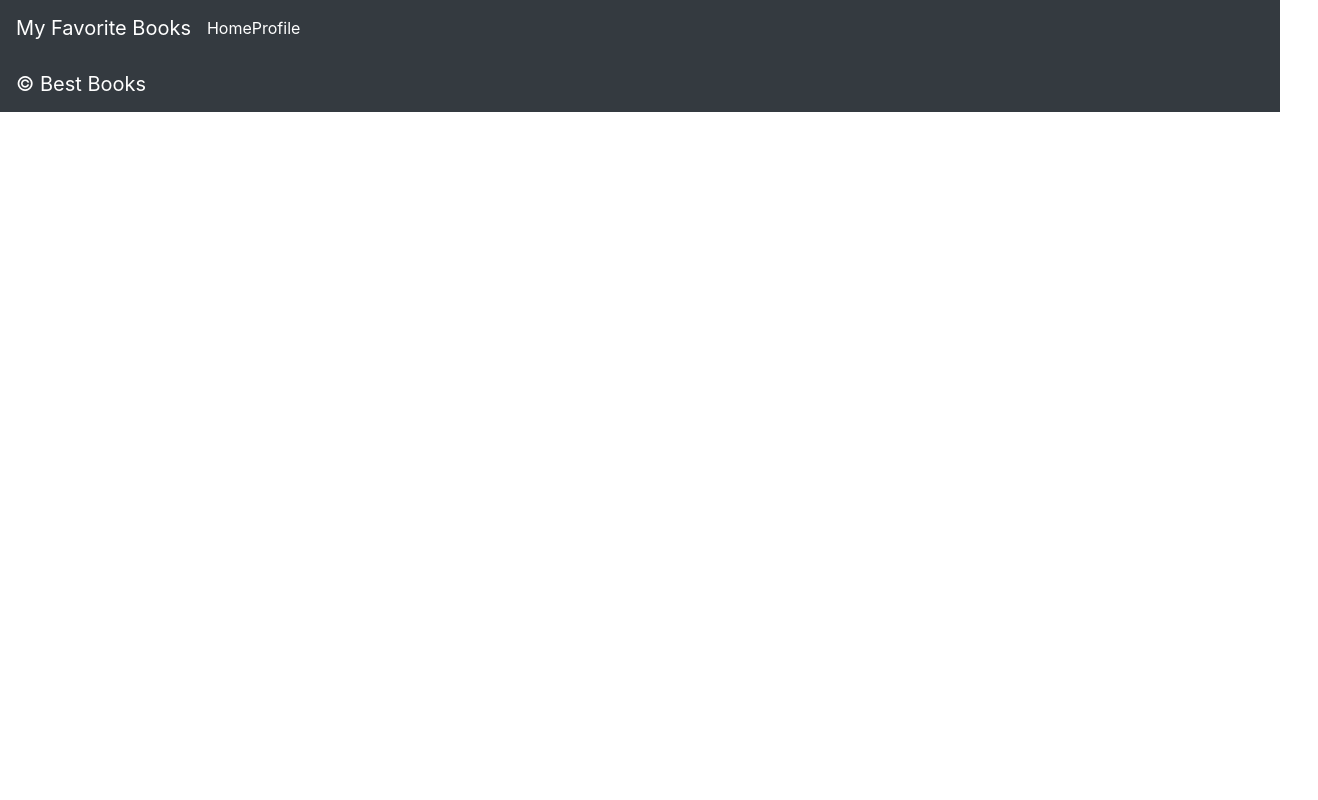
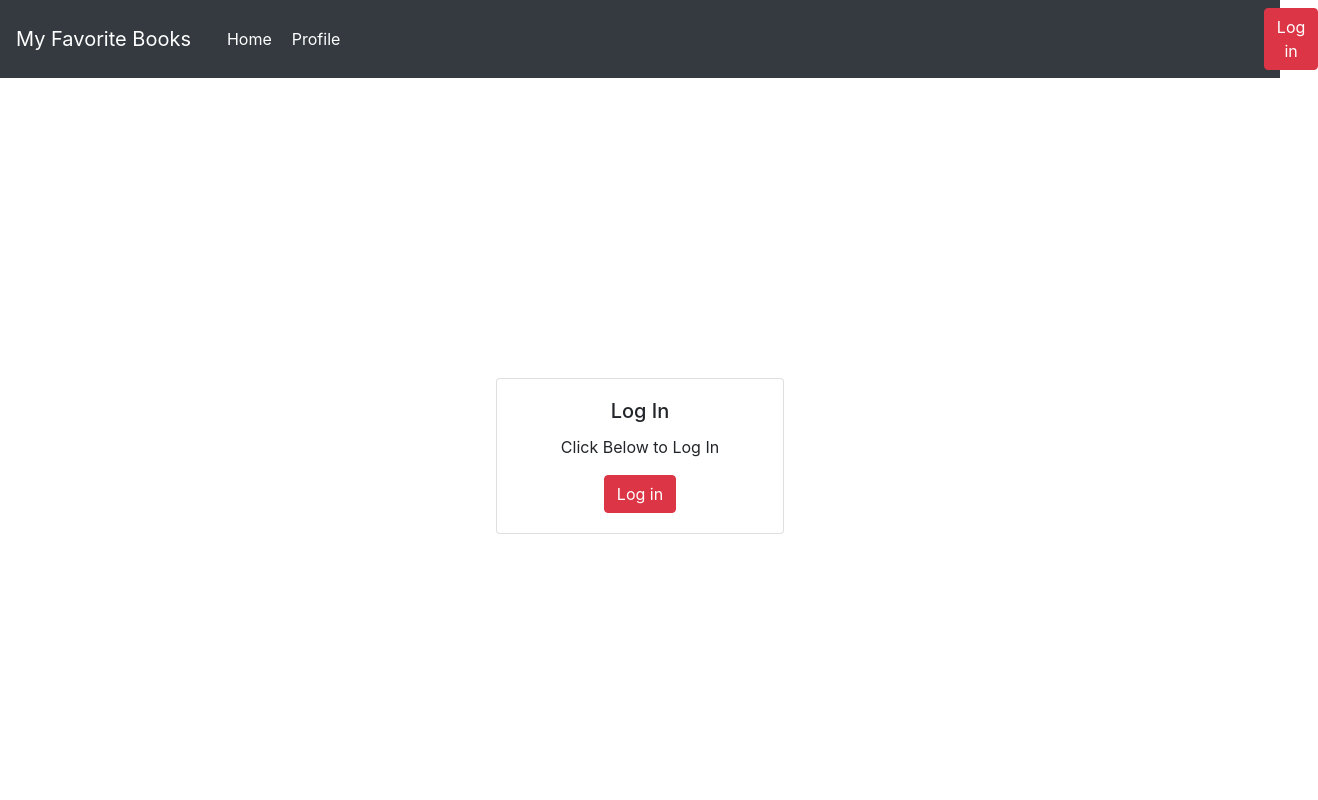
Before and after one commit to mmohiesen96/book-app, a React (Create React App) app: page / in a window 1280 px wide. Shown: the top 800 px of the page, 1318 px wide, since content can reach past the window. Built offline with nearby package versions, Linux system fonts and the light colour scheme; no server answers.

Commit message:
Lab11 Done

```diff
--- /dev/null
+++ b/src/App.css
@@ -0,0 +1,3 @@
+#root{
+    height: 1000px;
+}
--- a/src/App.js
+++ b/src/App.js
@@ -1,8 +1,12 @@
 import React from 'react';
 import Header from './Header';
 import IsLoadingAndError from './IsLoadingAndError';
+import './App.css';
 import Footer from './Footer';
-import Login from './login';
+import { withAuth0 } from '@auth0/auth0-react';
+import Login from './Login';
+import Profile from './Profile'
+import MyFavoriteBooks from './myFavoriteBooks'
 import {
   BrowserRouter as Router,
   Switch,
@@ -13,23 +17,25 @@ class App extends React.Component {
 
   render() {
     console.log('app', this.props)
-    return(
+    return (
       <>
         <Router>
-          <IsLoadingAndError>
+          {/* <IsLoadingAndError> */}
             <Header />
-              <Switch>
-                <Route exact path="/">
-                  {/* TODO: if the user is logged in, render the `MyFavoriteBooks` component, if they are not, render the `Login` component */}
-                </Route>
-                {/* TODO: add a route with a path of '/profile' that renders a `Profile` component */}
-              </Switch>
+            <Switch>
+              <Route exact path="/">
+                {this.props.auth0.isAuthenticated ? <MyFavoriteBooks /> : <Login />}
+              </Route>
+              <Route exact path="/profile">
+                {this.props.auth0.isAuthenticated && <Profile />}
+              </Route>
+            </Switch>
             <Footer />
-          </IsLoadingAndError>
+          {/* </IsLoadingAndError> */}
         </Router>
       </>
     )
   }
 }
 
-export default App;
+export default withAuth0(App);
--- a/src/Header.js
+++ b/src/Header.js
@@ -3,6 +3,10 @@ import 'bootstrap/dist/css/bootstrap.min.css';
 import Navbar from 'react-bootstrap/Navbar';
 import { Link } from "react-router-dom";
 import './header.css';
+import LogoutButton from './LogoutButton';
+import LoginButton from './LoginButton';
+import { withAuth0 } from '@auth0/auth0-react';
+
 
 class Header extends React.Component {
   render() {
@@ -11,10 +15,10 @@ class Header extends React.Component {
         <Navbar.Brand>My Favorite Books</Navbar.Brand>
           <Link to="/">Home</Link>
           <Link to="/profile">Profile</Link>
-          {/* TODO: if the user is logged in, render the `LogoutButton` - if the user is logged out, render the `LoginButton` */}
+          {(this.props.auth0.isAuthenticated) ? <LogoutButton/> : <LoginButton/>}
       </Navbar>
     )
   }
 }
 
-export default Header;
+export default withAuth0(Header);
--- a/src/login.js
+++ b/src/Login.js
@@ -2,19 +2,22 @@ import React from 'react';
 import 'bootstrap/dist/css/bootstrap.min.css';
 import Card from 'react-bootstrap/Card';
 import './login.css';
+import LoginButton from './LoginButton';
 
 class Login extends React.Component {
   render() {
     return(
+      <div className = 'main'>
       <Card style={{ width: '18rem' }}>
         <Card.Body>
           <Card.Title>Log In</Card.Title>
           <Card.Text>
             Click Below to Log In
           </Card.Text>
-          {/* TODO: add a `LoginButton` component here that will log the user in with Auth0 */}
+          <LoginButton/>
         </Card.Body>
       </Card>
+      </div>
     )
   }
 }
--- a/src/LoginButton.js
+++ b/src/LoginButton.js
@@ -1,5 +1,7 @@
 import React from 'react';
+import Button from 'react-bootstrap/Button';
 import { useAuth0 } from '@auth0/auth0-react';
+
 
 function LoginButton() {
     const {
@@ -8,7 +10,7 @@ function LoginButton() {
     } = useAuth0();
 
     return !isAuthenticated && (
-        <button onClick={loginWithRedirect}>Log in</button>
+        <Button onClick={loginWithRedirect} className = 'logging' variant = 'danger'>Log in</Button>
     );
 }
 
--- a/src/LogoutButton.js
+++ b/src/LogoutButton.js
@@ -0,0 +1,18 @@
+import React from 'react';
+import { useAuth0 } from '@auth0/auth0-react';
+import Button from 'react-bootstrap/Button';
+
+function LogoutButton() {
+    const {
+        isAuthenticated,
+        logout,
+    } = useAuth0();
+
+    return isAuthenticated && (
+        <Button onClick={() => {
+            logout({ returnTo: window.location.origin });
+        }} className = 'logging'>Log out</Button>
+    );
+}
+
+export default LogoutButton;
--- a/src/Profile.js
+++ b/src/Profile.js
@@ -0,0 +1,23 @@
+
+import React, { Component } from 'react';
+import { withAuth0 } from '@auth0/auth0-react';
+
+class Profile extends Component {
+    render() {
+        const { user, isAuthenticated } = this.props.auth0;
+        // return <div>Hello {user.name}</div>;
+        return (
+            <>
+                { isAuthenticated &&
+                    <>
+                        <div> Hey {user.name}</div>
+                        <div> Email: {user.email}</div>
+                    </>
+
+                }
+            </>
+        )
+    }
+}
+
+export default withAuth0(Profile);
--- a/src/header.css
+++ b/src/header.css
@@ -1,7 +1,12 @@
 a{
   color:#fff;
+  margin-left: 20px;
 }
 
 a:hover{
   color:darkgrey;
 }
+
+.logging{
+  margin-left: 74%;
+}
--- a/src/index.js
+++ b/src/index.js
@@ -5,8 +5,8 @@ import { Auth0Provider } from "@auth0/auth0-react";
 
 ReactDOM.render(
   <Auth0Provider
-    domain="mohiesen.eu.auth0.com"
-    clientId="ItAb1ty4WmWJ3XsmagFKPZAJFpJbuV5u"
+    domain= {process.env.REACT_APP_DOMAIN}
+    clientId={process.env.REACT_APP_KEY}
     redirectUri={window.location.origin}
   >
     <App />
--- a/src/login.css
+++ b/src/login.css
@@ -1,4 +1,12 @@
 .card{
-  margin: 100px auto;
+  margin: 300px auto;
   text-align: center;
 }
+
+.card .logging{
+  margin: 0;
+}
+
+.main {
+  height: 80%;
+}
```
